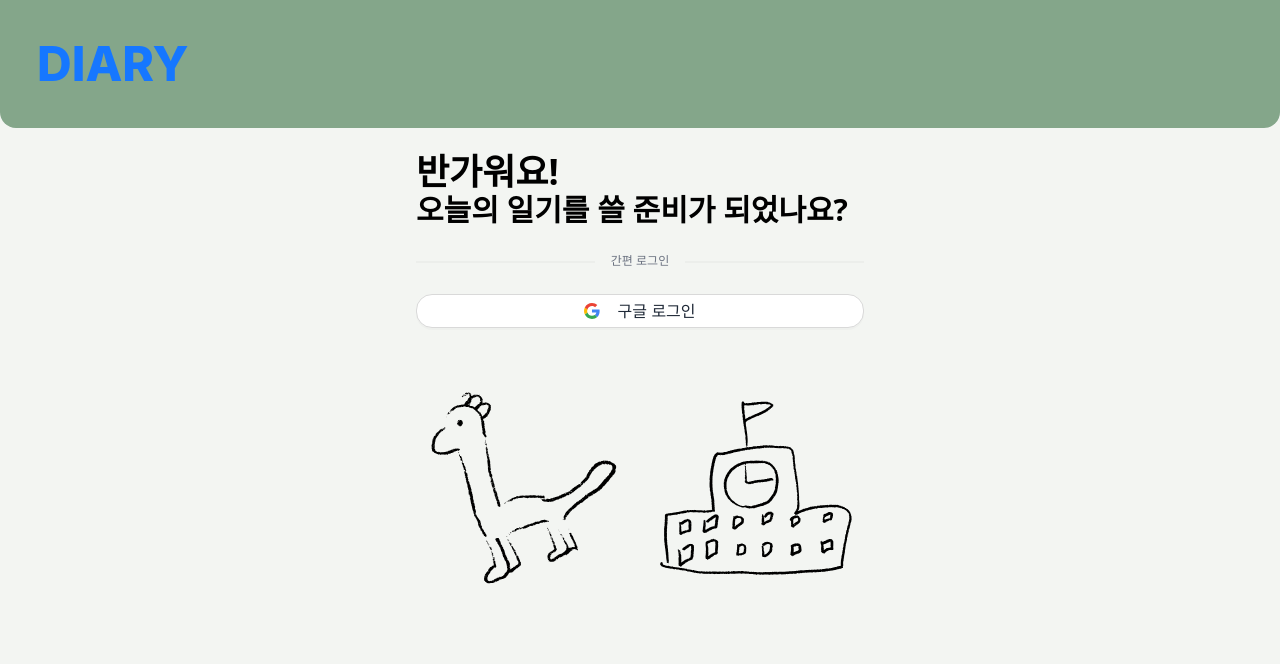
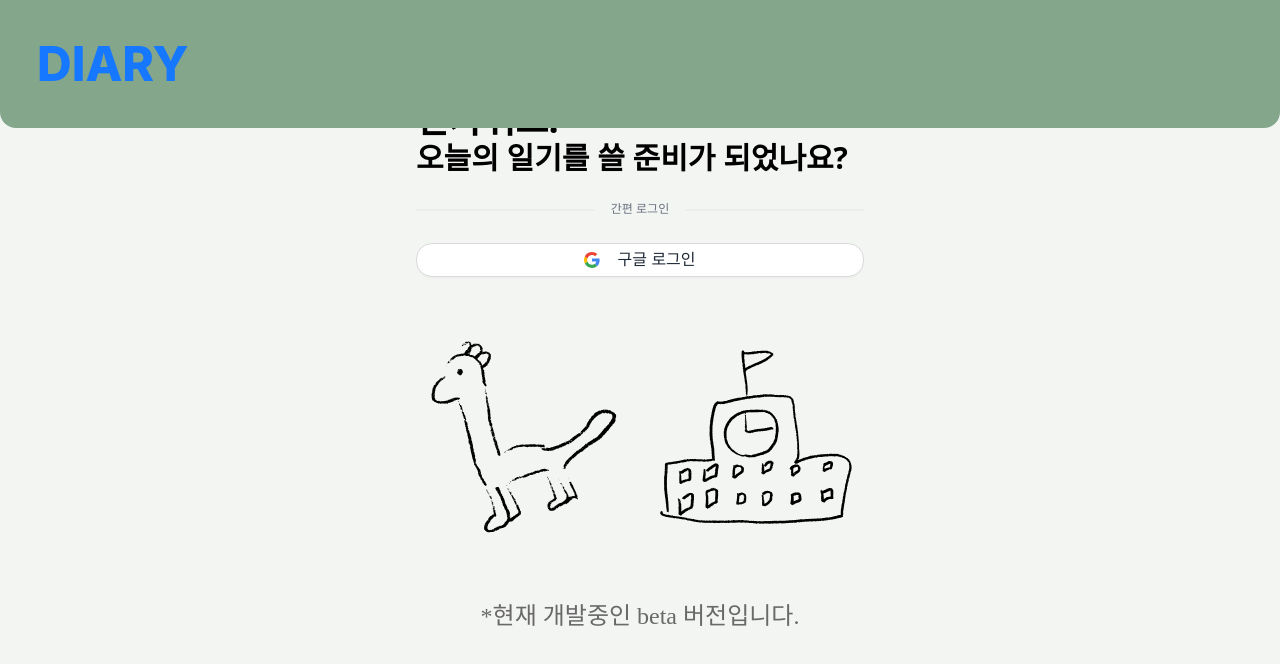
Before and after one commit to ta09472/diary-web, a React (Vite) app: page /login in a window 1280 px wide. Shown: the top 664 px of the page. Built offline with nearby package versions, Linux system fonts and the light colour scheme; a web font is replaced by a local one.

Commit message:
로딩중일때 버튼 비활성화 및 베타버전 명시

```diff
--- a/src/page/Diary.tsx
+++ b/src/page/Diary.tsx
@@ -184,7 +184,10 @@ export default function Diary(): React.ReactElement {
             <Button
               loading={isPending}
               disabled={isPending}
-              onClick={async () => await mutateAsync()}
+              onClick={async () => {
+                if (isPending) return
+                await mutateAsync()
+              }}
               className="bg-[#84a68a] text-gray-100 text-4xl font-semibold flex justify-center items-center  px-[5.4rem] py-[3rem]"
             >
               네
--- a/src/page/SignIn.tsx
+++ b/src/page/SignIn.tsx
@@ -24,6 +24,7 @@ export default function SignIn(): React.ReactElement {
       description: '잠시 후에 다시 시도해 주세요.'
     })
   }
+
   const navigate = useNavigate()
 
   return (
@@ -126,6 +127,9 @@ export default function SignIn(): React.ReactElement {
           className="w-[20rem] lg:w-[12rem]"
         />
       </div>
+      <div className="mt-[4rem] text-[1.5rem]">
+        *현재 개발중인 beta 버전입니다.
+      </div>
     </div>
   )
 }
```
